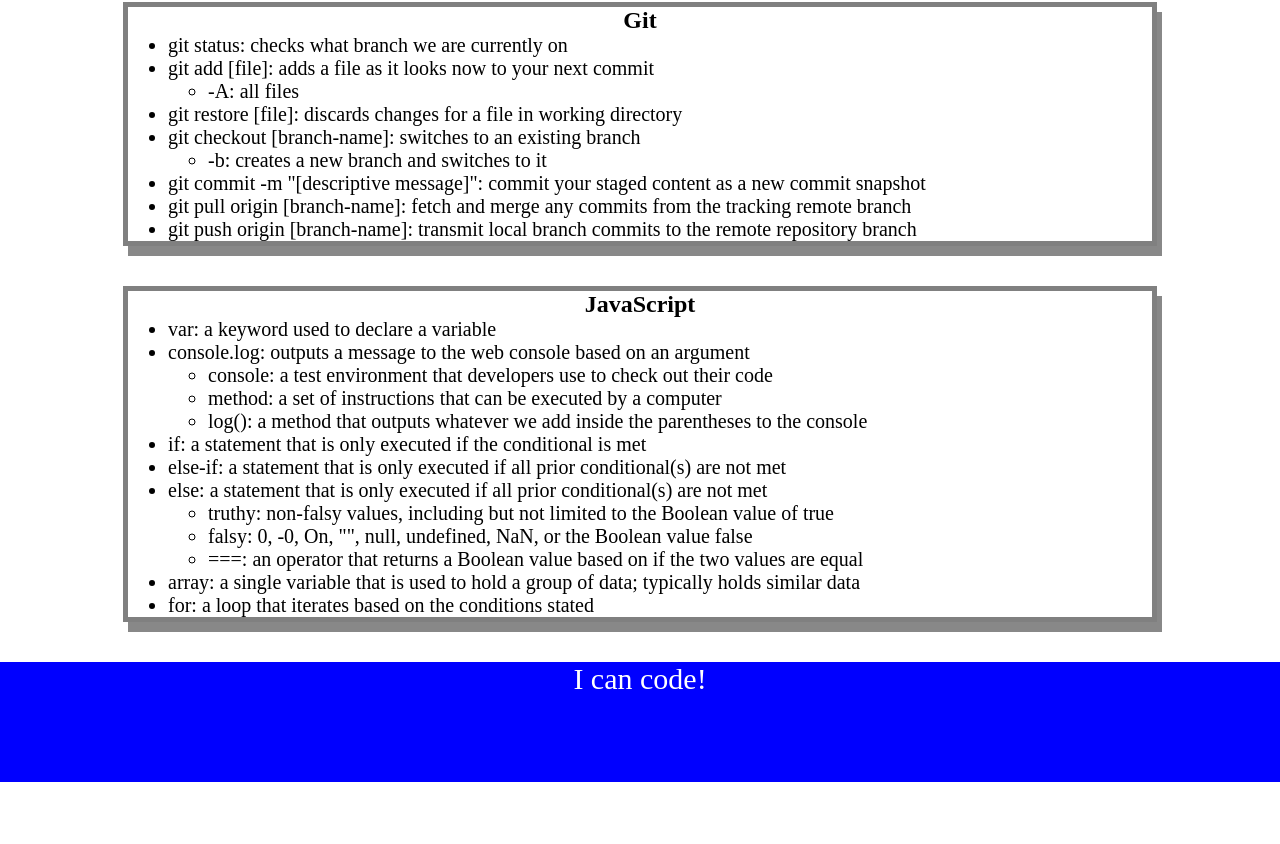
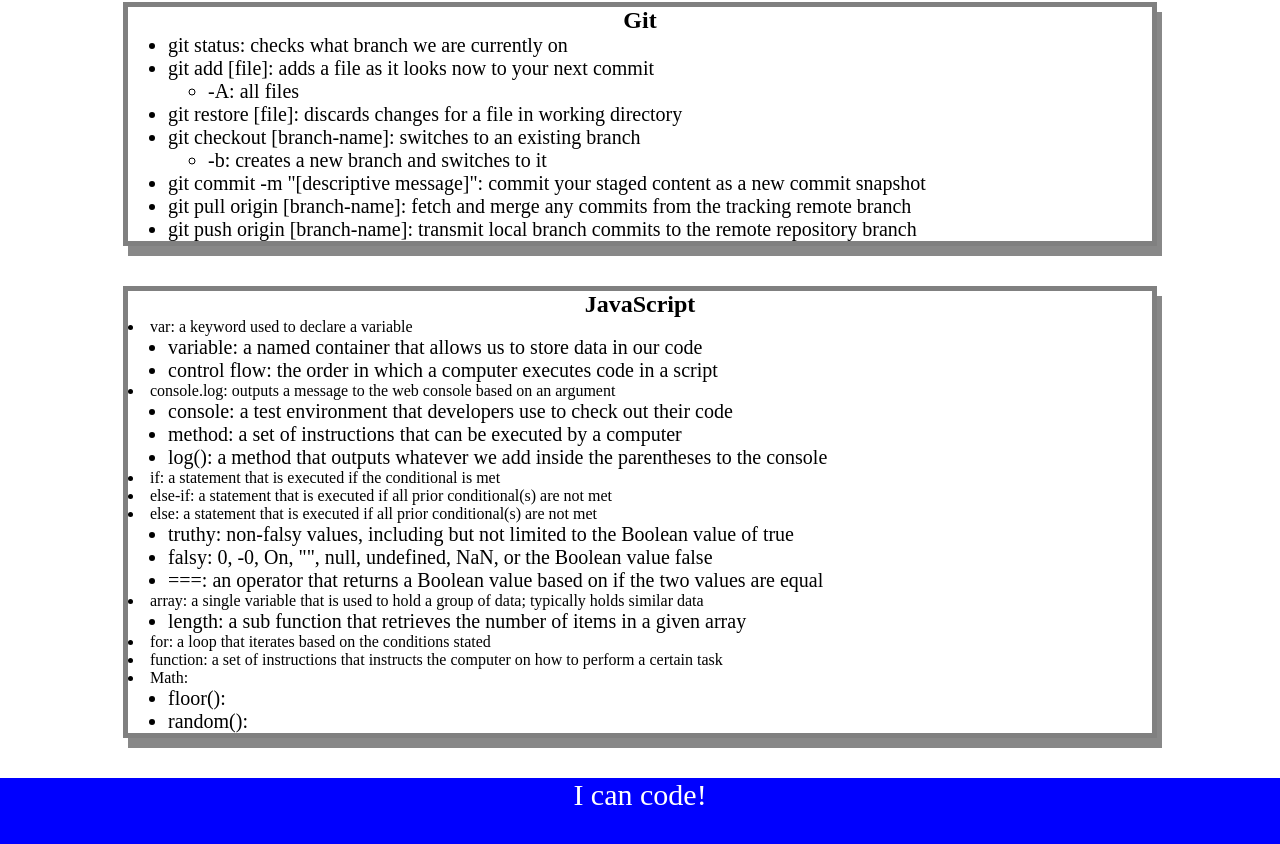
Before and after one commit to JPauldo/prework-study-guide, a plain HTML site: page prework-study-guide/index.html in a window 1280 px wide. Shown: the part 1370-2214 px from the top of the page. Before the commit the page ends 2152 px from the top, so only its background shows below. Drawn offline with Linux system fonts and the light colour scheme.

Commit message:
updated JavaScript notes alongside adding functions to the JS code

```diff
--- a/prework-study-guide/assets/script.js
+++ b/prework-study-guide/assets/script.js
@@ -1,21 +1,28 @@
 var topics = ['HTML', 'CSS', 'Git', 'JavaScript'];
 
+var randomTopic = topics[Math.floor(Math.random() * topics.length)];
+
+function listTopics() {
   for(var x = 0; x < topics.length; x++) {
     console.log(topics[x])
   }
+}
 
-/*
-var topic = topics[x]
-
-if (topic === 'HTML') {
+function selectTopic() {
+  if (randomTopic === 'HTML') {
     console.log("Let's study HTML!");
-} else if (topic === 'CSS') {
+  } else if (randomTopic === 'CSS') {
     console.log("Let's study CSS!");
-} else if (topic === 'Git') {
+  } else if (randomTopic === 'Git') {
     console.log("Let's study Git!");
-} else if (topic === 'JavaScript') {
+  } else if (randomTopic === 'JavaScript') {
     console.log("Let's study JavaScript!");
   } else {
     console.log('Please try again!');
   }
-*/
+}
+
+console.log('Here are the topics we learned through Prework:');
+listTopics();
+console.log('Which topic should we study first?');
+selectTopic();
--- a/prework-study-guide/index.html
+++ b/prework-study-guide/index.html
@@ -103,24 +103,37 @@
 
       <section class="card" id="javascript-section">
         <h2>JavaScript</h2>
-        <ul>
+        <ul></ul>
           <li>var: a keyword used to declare a variable</li>
+          <ul>
+            <li>variable: a named container that allows us to store data in our code</li>
+            <li>control flow: the order in which a computer executes code in a script</li>
+          </ul>
           <li>console.log: outputs a message to the web console based on an argument</li>
           <ul>
             <li>console: a test environment that developers use to check out their code</li>
             <li>method: a set of instructions that can be executed by a computer</li>
             <li>log(): a method that outputs whatever we add inside the parentheses to the console</li>
           </ul>
-          <li>if: a statement that is only executed if the conditional is met</li>
-          <li>else-if: a statement that is only executed if all prior conditional(s) are not met</li>
-          <li>else: a statement that is only executed if all prior conditional(s) are not met</li>
+          <li>if: a statement that is executed if the conditional is met</li>
+          <li>else-if: a statement that is executed if all prior conditional(s) are not met</li>
+          <li>else: a statement that is executed if all prior conditional(s) are not met</li>
           <ul>
             <li>truthy: non-falsy values, including but not limited to the Boolean value of true</li>
             <li>falsy: 0, -0, On, "", null, undefined, NaN, or the Boolean value false</li>
             <li>===: an operator that returns a Boolean value based on if the two values are equal</li>
           </ul>
           <li>array: a single variable that is used to hold a group of data; typically holds similar data</li>
+          <ul>
+            <li>length: a sub function that retrieves the number of items in a given array</li>
+          </ul>
           <li>for: a loop that iterates based on the conditions stated</li>
+          <li>function: a set of instructions that instructs the computer on how to perform a certain task</li>
+          <li>Math: </li>
+          <ul>
+            <li>floor(): </li>
+            <li>random(): </li>
+          </ul>
         </ul>
       </section>
     </main>
```
Lines whose indentation alone changed are shown as unchanged.
